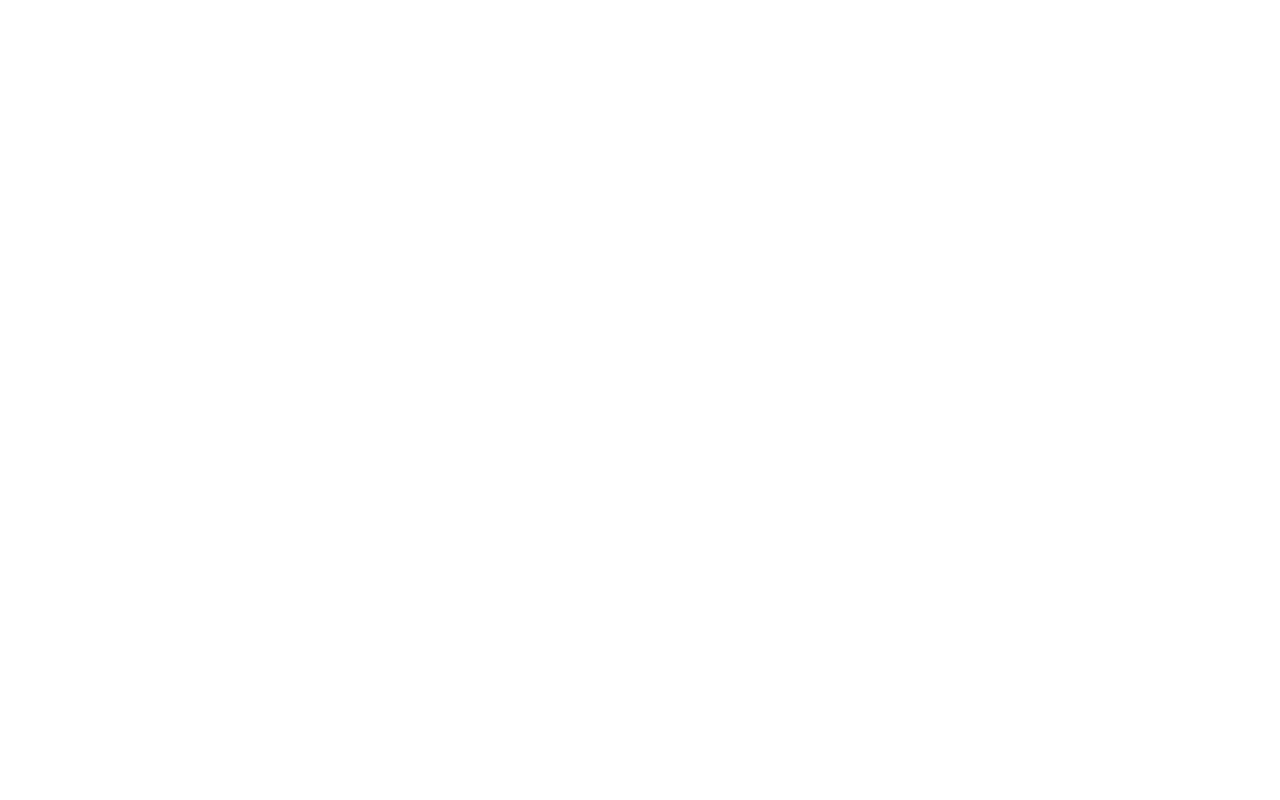
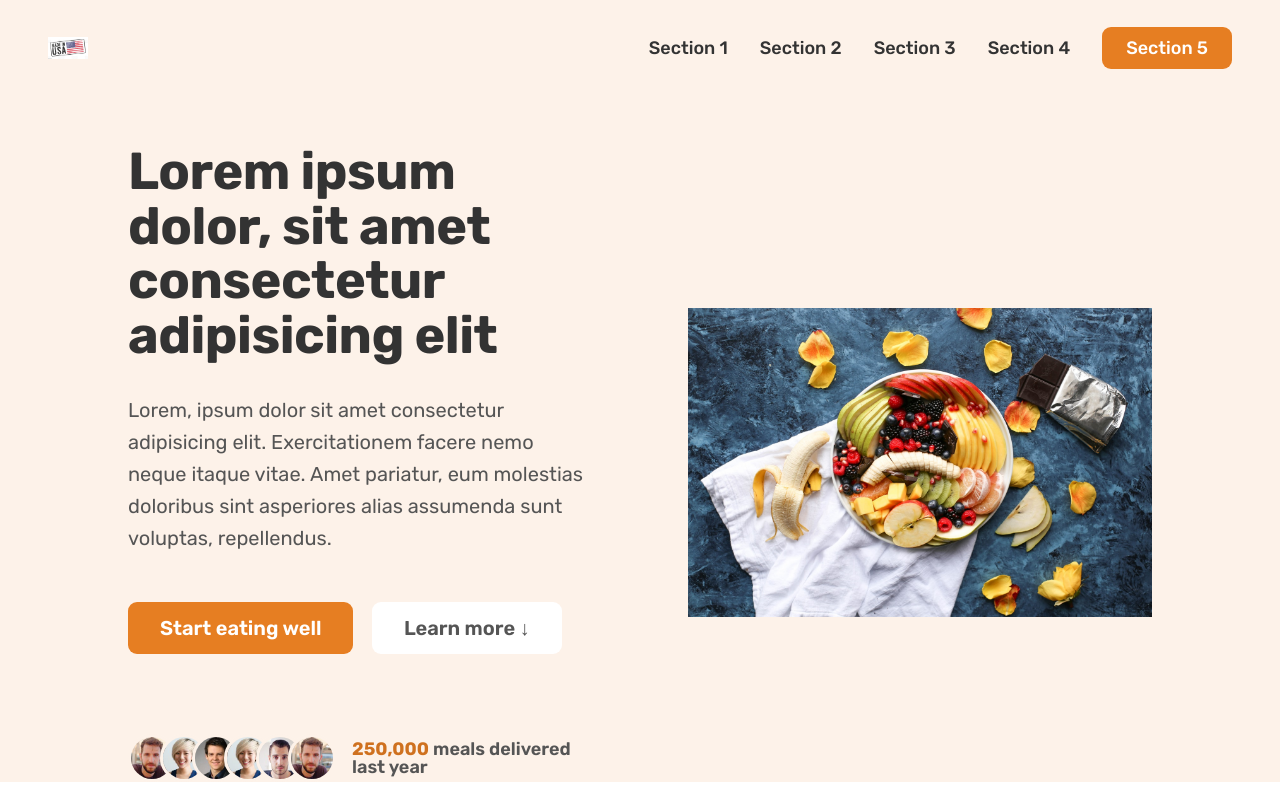
Before and after one commit to florentsahiti/healthcorner, a plain HTML site: page index.html in a window 1280 px wide. Drawn offline with Linux system fonts and the light colour scheme.

Commit message:
First page

```diff
--- /dev/null
+++ b/css/style.css
@@ -0,0 +1,216 @@
+
+*{
+    padding: 0;
+    margin: 0;
+    box-sizing: border-box;
+}
+
+html{
+    /* 10px/16px = 0.625 = 62.% */
+    /* Percentage of user's browser font-size setting */
+    font-size: 62.5%;
+}
+
+body{
+    font-family: "Rubik", sans-serif;
+    line-height: 1;
+    font-weight: 400;
+    color: #555;
+}
+
+/*****************************/
+ /*General reusable components*/
+/*****************************/
+.heading-primary{
+    font-size: 5.2rem;
+    font-weight: 700;
+    line-height: 1.05;
+    color: #333;
+    letter-spacing: -0.5px;
+    margin-bottom: 3.2rem;
+}
+
+.btn:link,
+.btn:visited{
+    display: inline-block;
+
+
+    text-decoration: none;
+    font-size: 2rem;
+    font-weight: 600;
+    padding: 1.6rem 3.2rem;
+    border-radius: 9px;
+
+    /* Put transition on original 'state'gjendje */
+    transition: backgorund-color 0.3s;
+
+}
+
+.btn--full:link,
+.btn--full:visited{
+    background-color: #e67e22;
+    color: #fff;
+
+
+}
+
+
+.btn--full:hover,
+.btn--full:active{
+    background-color: #cf711f;
+
+
+}
+
+
+.btn--outline:link,
+.btn--outline:visited{
+    background-color: #fff;
+    color: #555;
+
+}
+.btn--outline:hover,
+.btn--outline:active{
+    background-color: #fdf2e9;
+
+
+
+    /* trick to add border inside */
+    box-shadow: inset 0 0 0 3px #fff;
+
+}
+
+.margin-right-sm{
+    margin-right: 1.6rem !important;
+}
+
+
+/*****************************/
+ /*Header*/
+/*****************************/
+.header{
+    display: flex;
+    justify-content: space-between;
+    align-items: center;
+    background-color: #fdf2e9;
+
+    height: 9.6rem;
+    padding: 0 4.8rem;
+}
+
+.logo{
+    height: 2.2rem;
+}
+
+/*****************************/
+ /*nAVBARr*/
+/*****************************/
+.main-nav-list{
+    list-style: none;
+    display: flex;
+    align-items: center;
+    gap: 3.2rem;
+
+}
+
+.main-nav-link:link,
+.main-nav-link:visited{
+    display: inline-block;
+    text-decoration: none;
+    color: #333;
+    font-weight: 500;
+    font-size: 1.8rem;
+    transition: all 0.3s;
+}
+
+.main-nav-link:hover,
+.main-nav-link:active{
+    color: #cf711f;
+}
+
+.main-nav-link.nav-cta:link,
+.main-nav-link.nav-cta:visited{
+    padding: 1.2rem 2.4rem;
+    border-radius: 9px;
+    color: #fff;
+    background-color: #e67e22;
+}
+
+.main-nav-link.nav-cta:hover,
+.main-nav-link.nav-cta:active{
+    background-color: #cf711f;
+
+}
+
+
+
+
+/*****************************/
+ /*hero section*/
+/*****************************/
+.section-hero{
+    background-color: #fdf2e9;
+    padding: 4.8rem 9.6rem 0;
+
+}
+
+.hero{
+    max-width: 130rem;
+    margin: 0 auto;
+    padding: 0 3.2rem;
+    display: grid;
+    grid-template-columns: 1fr 1fr;
+    gap: 9.6rem;
+    align-items: center;
+
+}
+
+
+
+.hero-description{
+    font-size: 2rem;
+    line-height: 1.6;
+    margin-bottom: 4.8rem;
+
+}
+
+
+
+.hero-img{
+    width: 100%;
+}
+
+
+
+.delivered-meals{
+    display: flex;
+    align-items: center;
+    gap: 1.6rem;
+    margin-top: 8rem;
+}
+
+.delivered-imgs{
+    display: flex;
+}
+
+.delivered-imgs img{
+   height: 4.8rem;
+   width: 4.8rem;
+   border-radius: 50%;
+   margin-right: -1.6rem;
+   border: 3px solid #fdf2e9;
+}
+
+.delivered-imgs img:last-child{
+    margin: 0;
+}
+
+.delivered-text{
+    font-size: 1.8rem;
+    font-weight: 600;
+}
+
+.delivered-text span{
+    color: #cf711f;
+    font-weight: 700;
+}
--- a/index.html
+++ b/index.html
@@ -4,9 +4,68 @@
     <meta charset="UTF-8">
     <meta http-equiv="X-UA-Compatible" content="IE=edge">
     <meta name="viewport" content="width=device-width, initial-scale=1.0">
-    <title>Document</title>
+    <title>HealthCorner</title>
+    <link rel="preconnect" href="https://fonts.googleapis.com">
+    <link rel="preconnect" href="https://fonts.gstatic.com" crossorigin>
+    <link href="https://fonts.googleapis.com/css2?family=Rubik:wght@400;500;600;700&display=swap" rel="stylesheet">
+    <link rel="stylesheet" href="/css/style.css">
 </head>
 <body>
+    <header class="header">
+        <img src="/img/logo.jpg" class="logo" alt="Healthconer logo">
+        <nav class="main-nav">
+            <ul class="main-nav-list">
+                <li><a href="#" class="main-nav-link" >Section 1</a></li>
+                <li><a href="#" class="main-nav-link">Section 2</a></li>
+                <li><a href="#" class="main-nav-link">Section 3</a></li>
+                <li><a href="#" class="main-nav-link">Section 4</a></li>
+                <li><a href="#" class="main-nav-link nav-cta">Section 5</a></li>
+
+            </ul>
+        </nav>
+
+    </header>
+
+
+
+
+    <main>
+    <section class="section-hero">
+        <div class="hero">
+        <div class="hero-text-box">
+            <h1 class="heading-primary">Lorem ipsum dolor, sit amet consectetur adipisicing elit</h1>
+            <p class="hero-description">
+                Lorem, ipsum dolor sit amet consectetur adipisicing elit.
+                Exercitationem facere nemo neque itaque vitae. Amet pariatur,
+                 eum molestias doloribus sint asperiores alias assumenda sunt voluptas,
+                  repellendus.
+            </p>
+            <a href="#" class="btn btn--full margin-right-sm">Start eating well</a>
+            <a href="#" class="btn btn--outline">Learn more &darr;</a>
+            <div class="delivered-meals">
+                <div class="delivered-faces">
+                    <div class="delivered-imgs">
+                        <img src="/img/people/customer1.jpg" alt=" Customer photo">
+                        <img src="/img/people/customer2.jpg" alt=" Customer photo">
+                        <img src="/img/people/customer3.jpg" alt=" Customer photo">
+                        <img src="/img/people/customer2.jpg" alt=" Customer photo">
+                        <img src="/img/people/customer5.jpg" alt=" Customer photo">
+                        <img src="/img/people/customer1.jpg" alt=" Customer photo">
+                    </div>
+
+                </div>
+                <p class="delivered-text">
+                    <span>250,000</span> meals delivered last year
+                </p>
+            </div>
+        </div>
+        <div class="hero-img-box">
+            <img src="/img/hero.jpg" class="hero-img" alt="Fruits,Vegetables,healthy food">
+        </div>
+    </div>
+    </section>
+    </main>
+
 
 </body>
 </html>
```
Also changed, not shown: img/hero.jpg (added), img/logo.jpg (added), img/logo.png (added), img/people/customer1.jpg (added), img/people/customer2.jpg (added), img/people/customer3.jpg (added), img/people/customer4.jpg (added), img/people/customer5.jpg (added).
